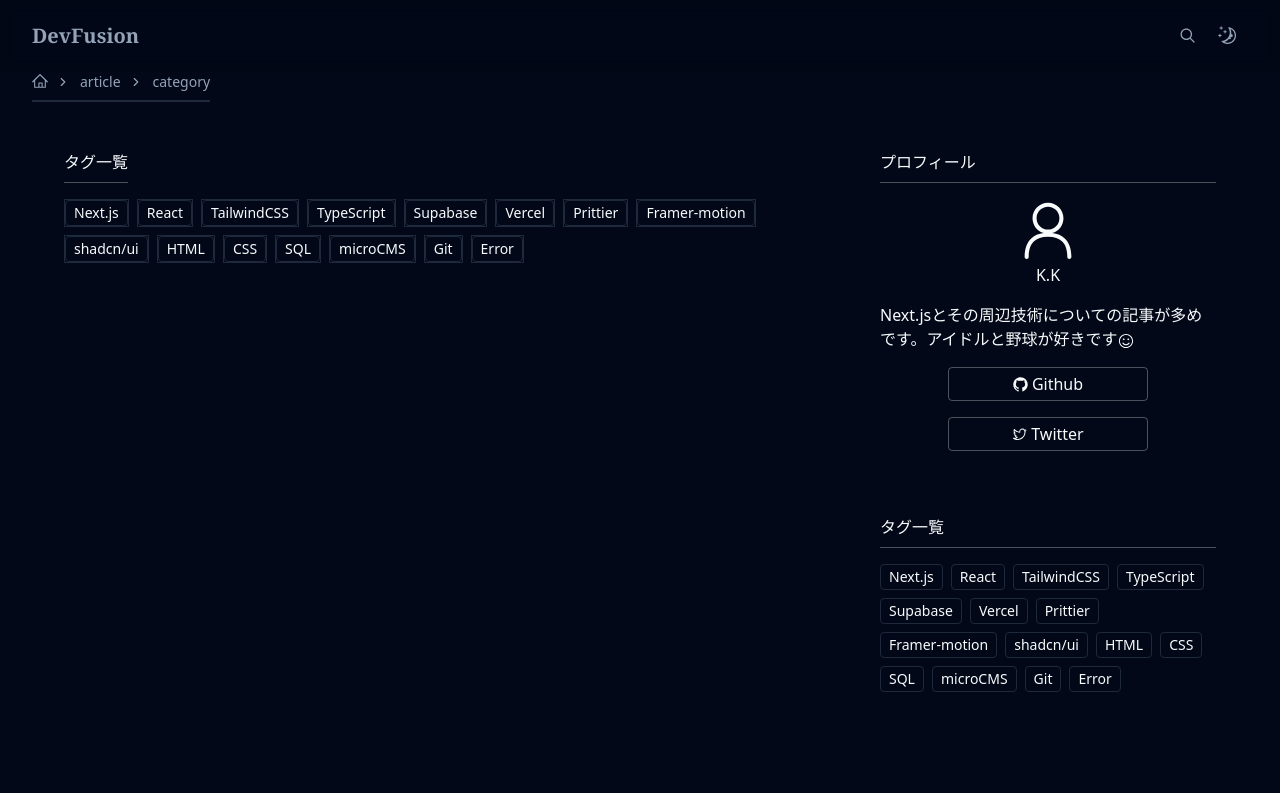
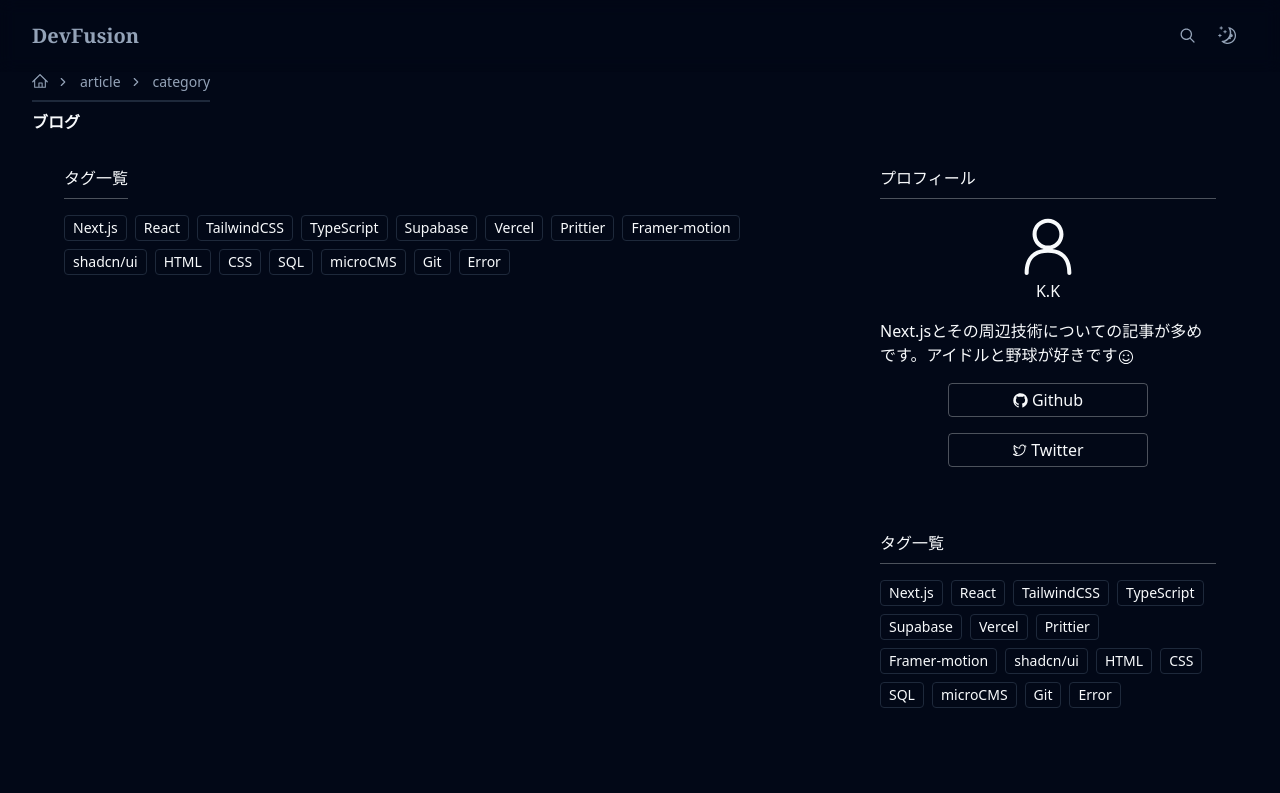
Before and after one commit to kkkumakk001/DevFusion, a Next.js app: page /article/category in a window 1280 px wide. Shown: the top 793 px of the page. Built offline with nearby package versions, Linux system fonts and the light colour scheme.

Commit message:
[style]: ページタイトルコンポーネント作成に伴う修正

```diff
--- a/app/article/category/page.tsx
+++ b/app/article/category/page.tsx
@@ -9,9 +9,14 @@ const Page = () => {
                 <p className="pb-2 mb-4 border-b border-primary/30 max-w-fit">タグ一覧</p>
                 <ul className="flex flex-wrap gap-2">
                     {tags.map((tag) => (
-                        <li key={tag.name} className="border duration-500">
+                        <li key={tag.name}>
                             <Button asChild size="tag">
-                                <Link href={`/article/category/${tag.id}`}>{tag.name}</Link>
+                                <Link
+                                    href={`/article/category/${tag.id}`}
+                                    className="border duration-500"
+                                >
+                                    {tag.name}
+                                </Link>
                             </Button>
                         </li>
                     ))}
--- a/app/article/layout.tsx
+++ b/app/article/layout.tsx
@@ -1,23 +1,19 @@
+import PageTitle from "@/components/PageTitle";
 import SideNav from "@/components/SideNav";
 
 type Props = {
     children: React.ReactNode;
 };
 
-export const reavalidate = 60;
+export const revalidate = 60;
 
 export default function NewsLayout({ children }: Props) {
     return (
         <>
-            {/* <h2 className="flex items-center gap-4 text-xl font-bold text-center -mt-[14px] mb-12">
-                <span className="flex-1 h-px bg-primary/50"></span>
-                記事ページ
-                <span className="flex-1 h-px bg-primary/50"></span>
-            </h2> */}
-            {/* <div className="flex gap-8 -mt-[14px]"> */}
-            <div className="flex gap-8">
+            <PageTitle>ブログ</PageTitle>
+            <div className="flex">
                 <div className="flex-1 p-8 rounded-3xl">{children}</div>
-                <aside className="hidden lg:block w-1/3 max-w-[400px]  p-8 rounded-3xl">
+                <aside className="hidden lg:block w-1/3 max-w-[400px] p-8 rounded-3xl">
                     <SideNav />
                 </aside>
             </div>
--- a/app/article/page.tsx
+++ b/app/article/page.tsx
@@ -12,7 +12,6 @@ export default async function Articles() {
     });
     return (
         <section>
-            <p className="pb-2 mb-4 border-b border-primary/30 max-w-fit">記事一覧</p>
             <SearchField />
             <Suspense fallback={<ArticleListLoading />}>
                 <ArticleList article={article} />
--- a/app/layout.tsx
+++ b/app/layout.tsx
@@ -33,7 +33,7 @@ export default function RootLayout({
                 >
                     <Header />
                     <Breadcrumbs />
-                    <span className="block mb-4"></span>
+                    <span className="block mb-2"></span>
                     <main className="w-[95%] mx-auto">
                         {children}
                         {componentDetail}
--- a/components/SideNav.tsx
+++ b/components/SideNav.tsx
@@ -39,7 +39,7 @@ export default function SideNav() {
                 <p className="pb-2 mb-4 border-b border-primary/30">タグ一覧</p>
                 <ul className="flex flex-wrap gap-2">
                     {tags.map((tag) => (
-                        <li key={tag.name} className="">
+                        <li key={tag.name}>
                             <Button asChild size="tag">
                                 <Link
                                     href={`/article/category/${tag.id}`}
```
